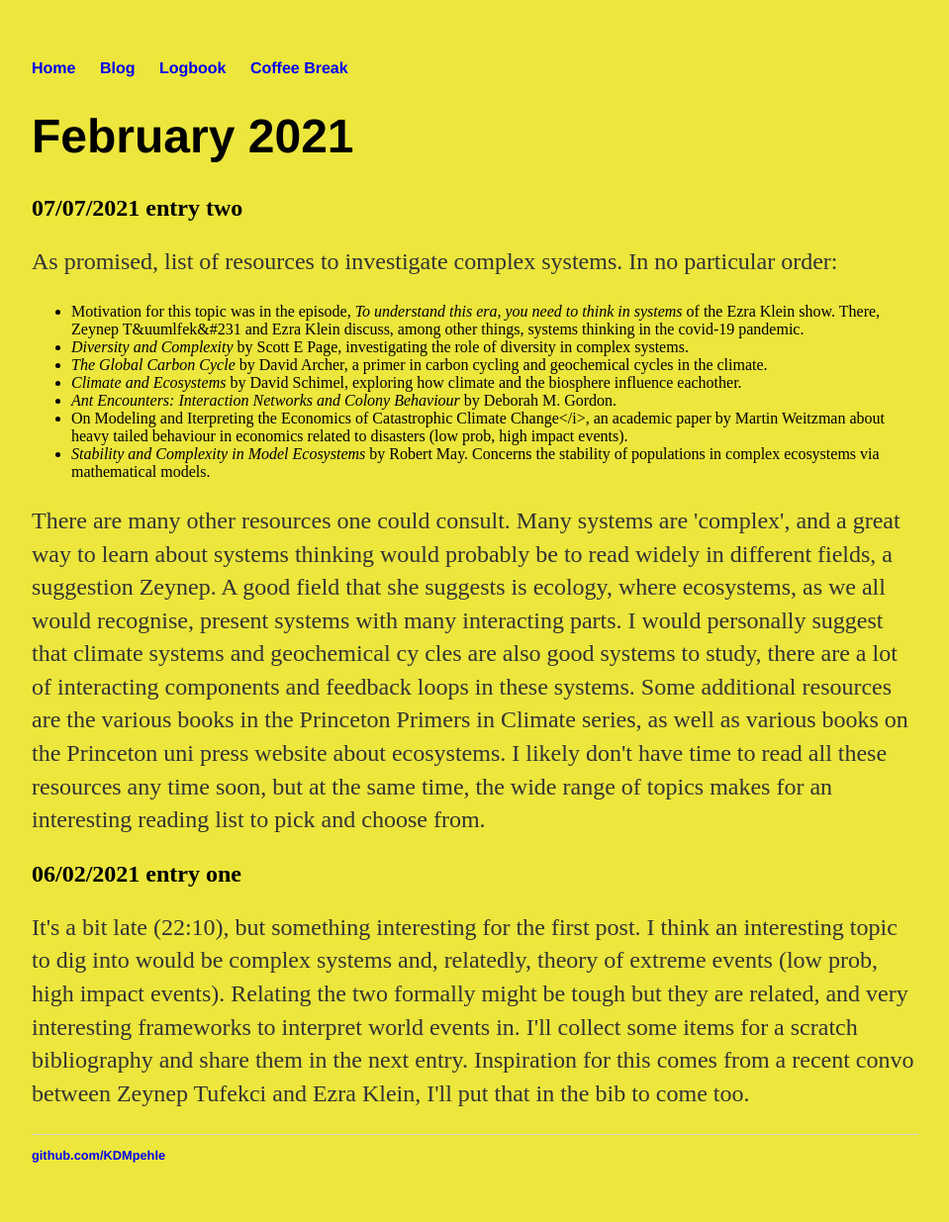
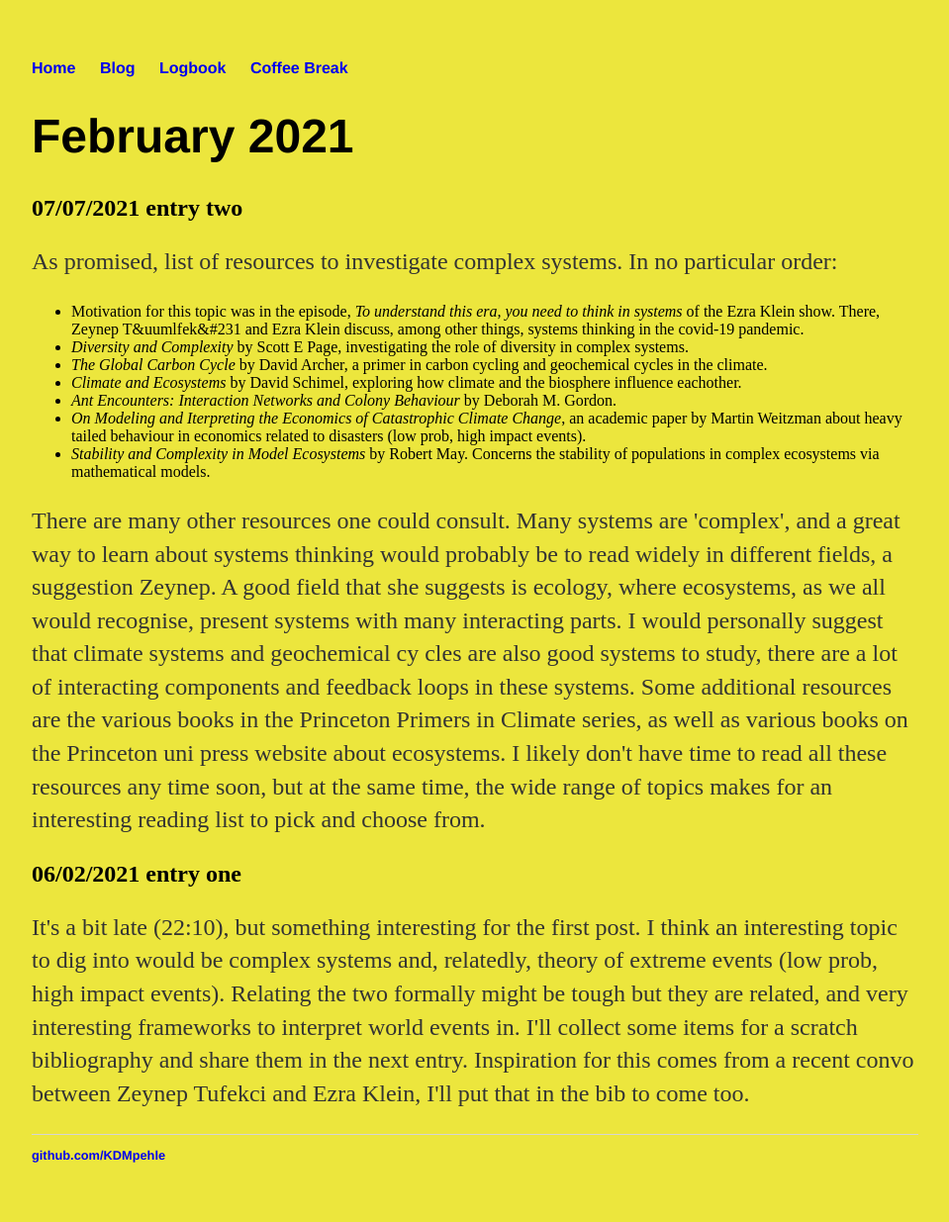
Before and after one commit to KDMpehle/KDMpehle.github.io, a Jekyll site: the page built from Logbook/_posts/2021-02-07-entry-one.md, in a window 1280 px wide. Shown: the whole page at 99% size, without its empty margins (160-1119 px from the left). Built offline with Jekyll 4.4.1, drawn with Linux system fonts in a browser that asks for light colours.

```diff
--- a/Logbook/_posts/2021-02-07-entry-one.md
+++ b/Logbook/_posts/2021-02-07-entry-one.md
@@ -11,7 +11,8 @@ date: 2021-02-06
 	<li><i> The Global Carbon Cycle </i> by David Archer, a primer in carbon cycling and geochemical cycles in the climate. </li>
 	<li><i>Climate and Ecosystems</i> by David Schimel, exploring how climate and the biosphere influence eachother. </li>
 	<li><i> Ant Encounters: Interaction Networks and Colony Behaviour</i> by Deborah M. Gordon. </li>
-	<li> On Modeling and Iterpreting the Economics of Catastrophic Climate Change</i>, an academic paper by Martin Weitzman about heavy tailed behaviour in economics related to disasters (low prob, high impact events).</li>
+	<li><i> On Modeling and Iterpreting the Economics of Catastrophic Climate Change</i>, an academic paper by Martin Weitzman about heavy tailed behaviour in economics related to disasters (low prob, high impact events).</li>
+
 	<li> <i> Stability and Complexity in Model Ecosystems</i> by Robert May. Concerns the stability of populations in complex ecosystems via mathematical models.</li>
 </ul></p>
 <p>There are many other resources one could consult. Many systems are 'complex', and a great way to learn about systems thinking would probably be to read widely in different fields, a suggestion Zeynep. A good field that she suggests is ecology, where ecosystems, as we all would recognise, present systems with many interacting parts. I would personally suggest that climate systems and geochemical cy cles are also good systems to study, there are a lot of interacting components and feedback loops in these systems. Some additional resources are the various books in the Princeton Primers in Climate series, as well as various books on the Princeton uni press website about ecosystems. I likely don't have time to read all these resources any time soon, but at the same time, the wide range of topics makes for an interesting reading list to pick and choose from.
```
